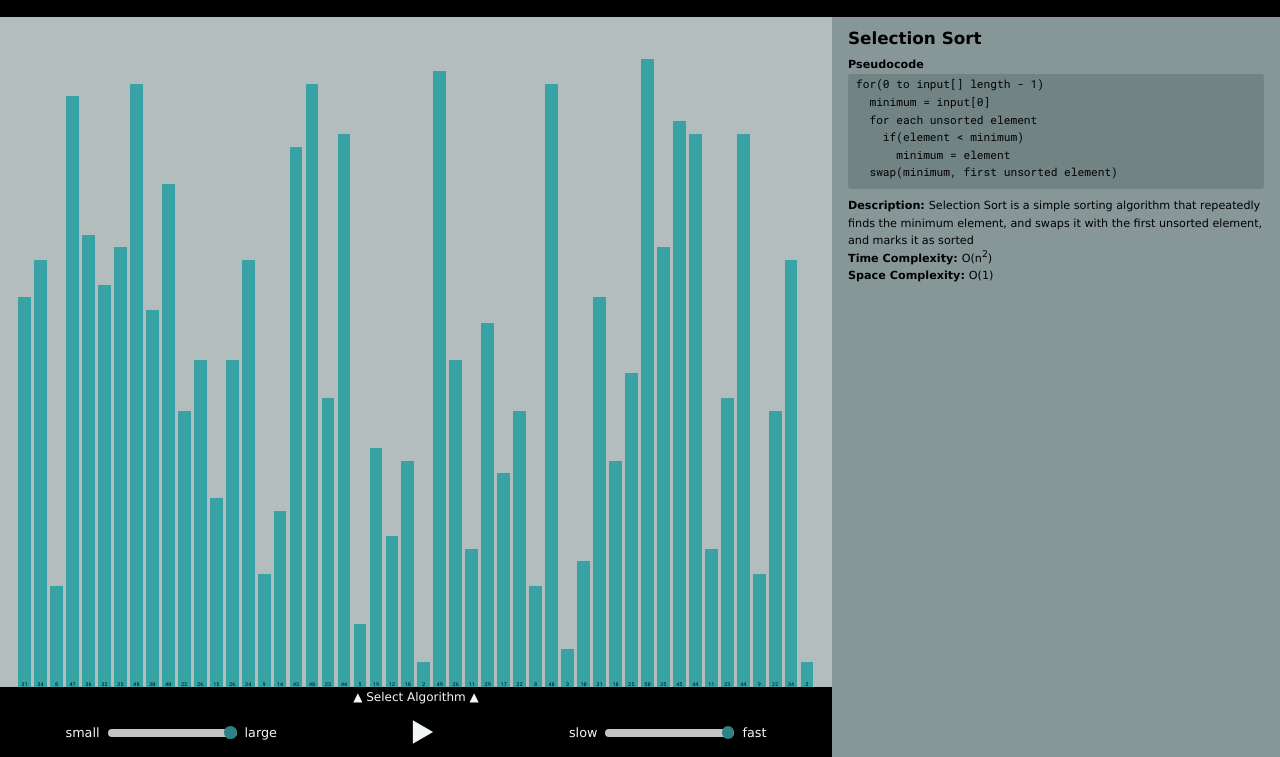
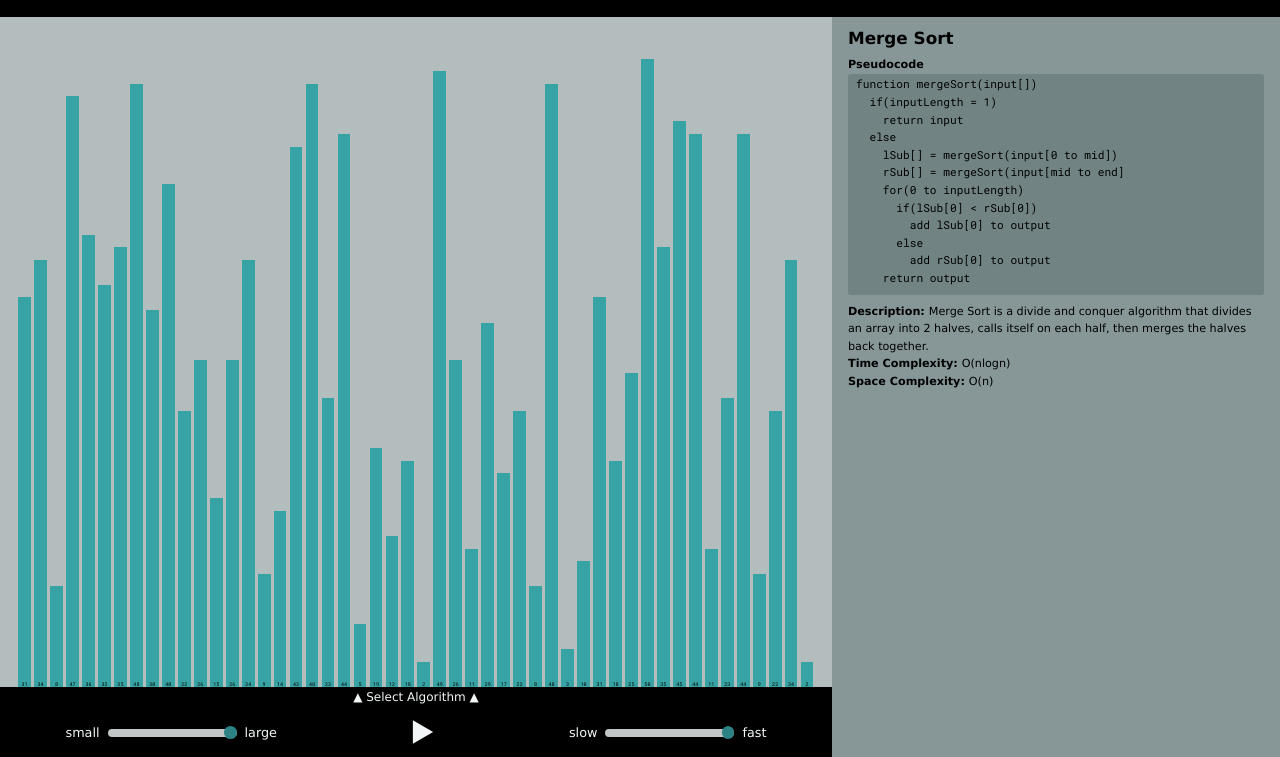
Before and after one commit to gtn46448/Sorting-Visualizer, a plain HTML site: page index.html in a window 1280 px wide. Shown: the part 43-800 px from the top of the page. Drawn offline with Linux system fonts and the light colour scheme.

Commit message:
Update index.html

```diff
--- a/index.html
+++ b/index.html
@@ -66,7 +66,7 @@
         <p><b>Space Complexity: </b>O(1)</p>
       </div>
     </div>
-    <div class="mergeSort infoSection hidden">
+    <div class="mergeSort infoSection">
       <h1>Merge Sort</h1>
       <b>Pseudocode</b>
       <div class="pseudocode">
@@ -131,7 +131,7 @@
         <p><b>Space Complexity: </b>O(n+b) where b is the base for representing numbers.</p>
       </div>
     </div>
-    <div class="selectionSort infoSection">
+    <div class="selectionSort infoSection hidden">
       <h1>Selection Sort</h1>
       <b>Pseudocode</b>
       <div class="pseudocode">
```
